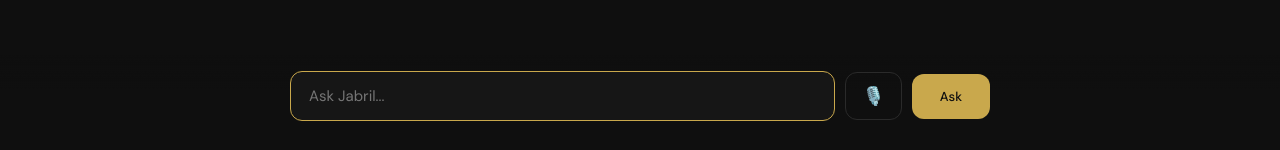
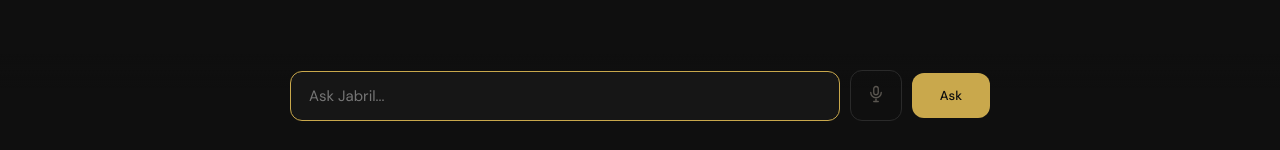
Before and after one commit to JabrilAi/BCRA, a React (Vite) app: page / in a window 1280 px wide. Both pictures are taken after a click on the button "Continue as Guest". Shown: the part 647-797 px from the top of the page. Built offline with nearby package versions, Linux system fonts and the light colour scheme.

Commit message:
Update App.jsx

```diff
--- a/src/App.jsx
+++ b/src/App.jsx
@@ -657,7 +657,12 @@ function InputBar({ value, onChange, onSend, onKeyDown, disabled, isMobile, hasS
                             onMouseEnter={e => { if (!disabled && !listening) { e.currentTarget.style.borderColor = GOLD; e.currentTarget.style.color = GOLD }}}
                             onMouseLeave={e => { if (!listening) { e.currentTarget.style.borderColor = BORDER; e.currentTarget.style.color = MUTED }}}
                         >
-                            🎙️
+                            <svg width="18" height="18" viewBox="0 0 24 24" fill="none" stroke="currentColor" strokeWidth="1.8" strokeLinecap="round" strokeLinejoin="round">
+                                <rect x="9" y="2" width="6" height="11" rx="3"/>
+                                <path d="M5 10a7 7 0 0 0 14 0"/>
+                                <line x1="12" y1="19" x2="12" y2="22"/>
+                                <line x1="9" y1="22" x2="15" y2="22"/>
+                            </svg>
                         </button>
                     )}
                     <button
```
